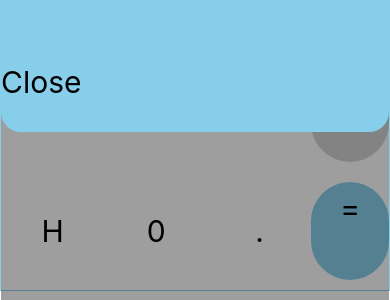
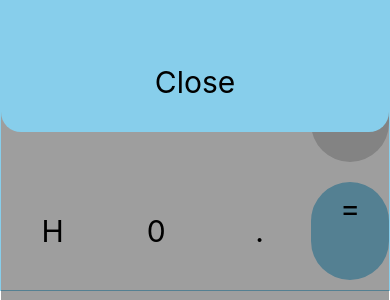
Before and after one commit to D-Coder135/CalC-App_React-Native, a React Native app: screen / in a window 390 px wide. Shown: the part 553-853 px from the top of the page. Built offline with nearby package versions, Linux system fonts and the light colour scheme.

Commit message:
add the textAlign property

```diff
--- a/components/History.js
+++ b/components/History.js
@@ -59,5 +59,6 @@ const styles = StyleSheet.create({
 
     closeButtonText: {
         fontSize: 30,
+        textAlign: 'center'
     }
 });
```
